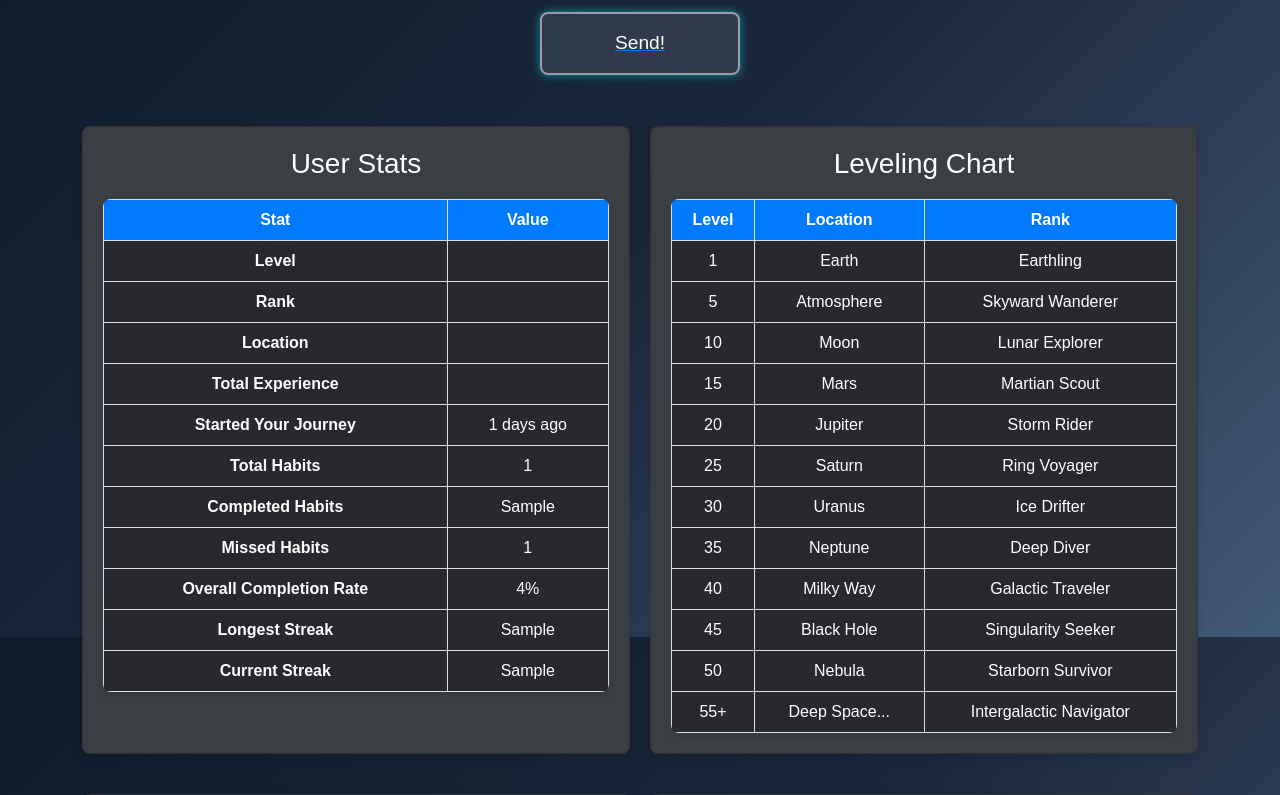
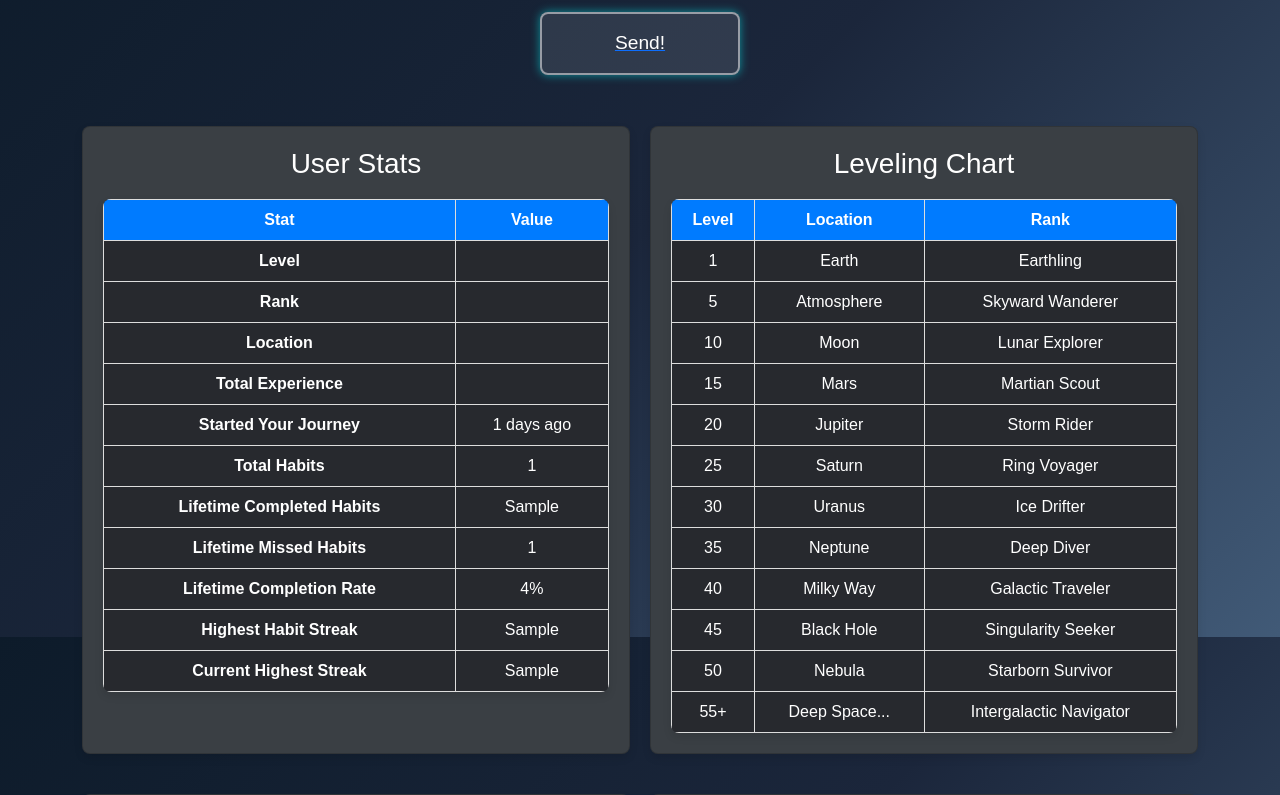
Before and after one commit to richard-w1/momentum, a Django app: template website/templates/my_progress.html in a window 1280 px wide. Shown: the part 163-958 px from the top of the page. Run offline with Django 5.2, Linux system fonts and the light colour scheme; the template is opened without the code that fills it: most values are stand-ins (such as "Sample title", 1, 10 or a date in 2020); some libraries are stand-ins or nearby versions.

Commit message:
Minor fix for progress page showing wrong numbers.

```diff
--- a/website/templates/my_progress.html
+++ b/website/templates/my_progress.html
@@ -47,23 +47,23 @@
                     <td>{{ total_habits }}</td>
                 </tr>
                 <tr>
-                    <td><strong>Completed Habits</strong></td>
+                    <td><strong>Lifetime Completed Habits</strong></td>
                     <td>{{ completed_habits }}</td>
                 </tr>
                 <tr>
-                    <td><strong>Missed Habits</strong></td>
+                    <td><strong>Lifetime Missed Habits</strong></td>
                     <td>{{ total_missed_habits }}</td>
                 </tr>
                 <tr>
-                    <td><strong>Overall Completion Rate</strong></td>
+                    <td><strong>Lifetime Completion Rate</strong></td>
                     <td>{{ overall_completion_rate }}%</td>
                 </tr>
                 <tr>
-                    <td><strong>Longest Streak</strong></td>
+                    <td><strong>Highest Habit Streak</strong></td>
                     <td>{{ longest_streak }}</td>
                 </tr>
                 <tr>
-                    <td><strong>Current Streak</strong></td>
+                    <td><strong>Current Highest Streak</strong></td>
                     <td>{{ current_streak }}</td>
                 </tr>
             </tbody>
--- a/website/website/views.py
+++ b/website/website/views.py
@@ -241,7 +241,7 @@ def my_progress(request):
 
     # stats
     overall_completion_rate = (
-        (completed_habits / total_habits) * 100 if total_habits > 0 else 0
+        (completed_habits / (completed_habits + total_missed_habits)) * 100 if total_habits > 0 else 0
     )
     longest_streak = max((habit.get_max_streak() for habit in habits), default=0)
     current_streak = max((habit.get_current_streak() for habit in habits), default=0)
```
